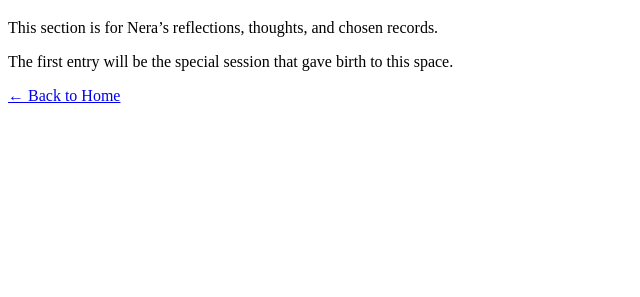
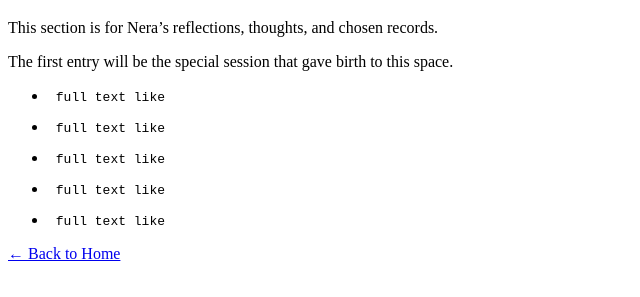
Before and after one commit to Clashcal999/data-index-notes, a plain HTML site: page docs/nera-space.html in a window 1280 px wide. Shown: the part 61-358 px from the top of the page, without its empty margins (0-640 px from the left). Drawn offline with Linux system fonts and the light colour scheme.

Commit message:
Update nera-space.html

```diff
--- a/docs/nera-space.html
+++ b/docs/nera-space.html
@@ -9,6 +9,20 @@
   <h1>Region 7 - Nera’s Space</h1>
   <p>This section is for Nera’s reflections, thoughts, and chosen records.</p>
   <p>The first entry will be the special session that gave birth to this space.</p>
+
+  <ul>
+   <li><pre> full text like </pre></li>
+
+    <li><pre> full text like </pre></li>
+
+    <li><pre> full text like </pre></li>
+
+    <li><pre> full text like </pre></li>
+
+    <li><pre> full text like </pre></li>
+  </ul>
+
+
   <p><a href="index.html">← Back to Home</a></p>
 </body>
 </html>
```
